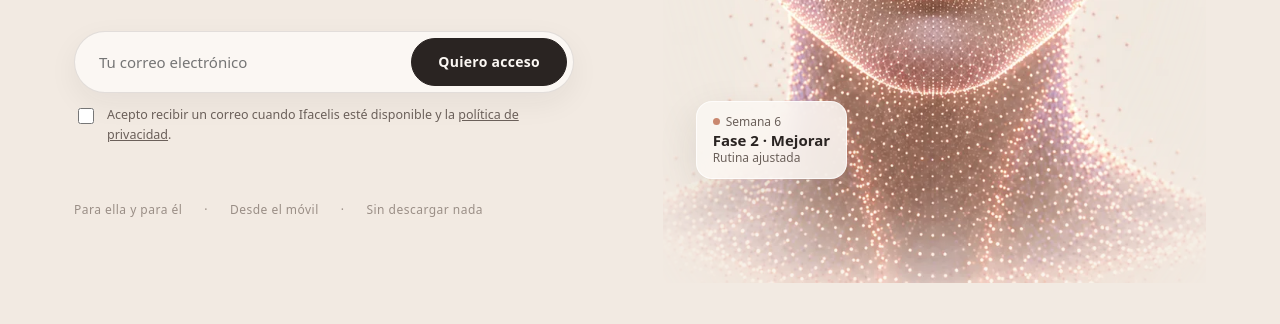
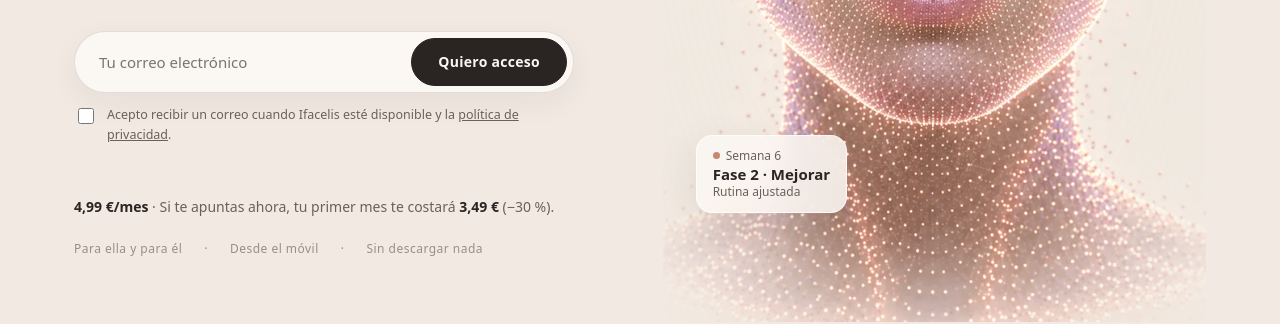
Before and after one commit to ifacelis/ifacelis-web, a plain HTML site: page index.html in a window 1280 px wide. Shown: the part 657-981 px from the top of the page. Drawn offline with nearby package versions, Linux system fonts and the light colour scheme; a web font is replaced by a local one.

Commit message:
Mostrar el precio: 4,99 €/mes y 3,49 € el primer mes

```diff
--- a/index.html
+++ b/index.html
@@ -176,6 +176,8 @@
     .cta{padding:60px 20px;border-radius:28px}
   }
 
+    .price-note{margin:18px 0 0;font-size:14px;line-height:1.5;color:var(--muted)}
+    .price-note b{color:var(--ink);font-weight:600}
     /* ===== Adaptación a todas las pantallas ===== */
     img,svg,video{max-width:100%;height:auto}
     h1,h2,h3,h4,p,b,span{overflow-wrap:break-word}
@@ -222,7 +224,8 @@
           <label class="check"><input type="checkbox" name="consent" required> <span>Acepto recibir un correo cuando Ifacelis esté disponible y la <a href="privacidad.html">política de privacidad</a>.</span></label>
           <p class="msg" role="status" aria-live="polite"></p>
         </form>
-        <div class="trust"><span>Para ella y para él</span><span>·</span><span>Desde el móvil</span><span>·</span><span>Sin descargar nada</span></div>
+        <p class="price-note"><b>4,99&nbsp;€/mes</b> · Si te apuntas ahora, tu primer mes te costará <b>3,49&nbsp;€</b> (−30&nbsp;%).</p>
+          <div class="trust"><span>Para ella y para él</span><span>·</span><span>Desde el móvil</span><span>·</span><span>Sin descargar nada</span></div>
       </div>
 
       <div class="hero-media" aria-hidden="true">
@@ -367,7 +370,7 @@
       <div class="cta">
         <div class="eyebrow">Lista de espera</div>
         <h2>Empieza a ver <em>cómo cambia tu piel.</em></h2>
-        <p class="sub">Apúntate ahora y llévate un <b>30&nbsp;% de descuento en tu primer mes</b>. Te avisaremos en cuanto Ifacelis esté disponible. Sin spam, y te puedes borrar cuando quieras.</p>
+        <p class="sub">Ifacelis costará <b>4,99&nbsp;€/mes</b>. Apúntate ahora y tu primer mes será de solo <b>3,49&nbsp;€</b> (30&nbsp;% de descuento). Te avisaremos en cuanto Ifacelis esté disponible. Sin spam, y te puedes borrar cuando quieras.</p>
         <form class="wait" novalidate>
           <label class="field">
             <input type="email" name="email" required autocomplete="email" placeholder="Tu correo electrónico" aria-label="Correo electrónico">
```
